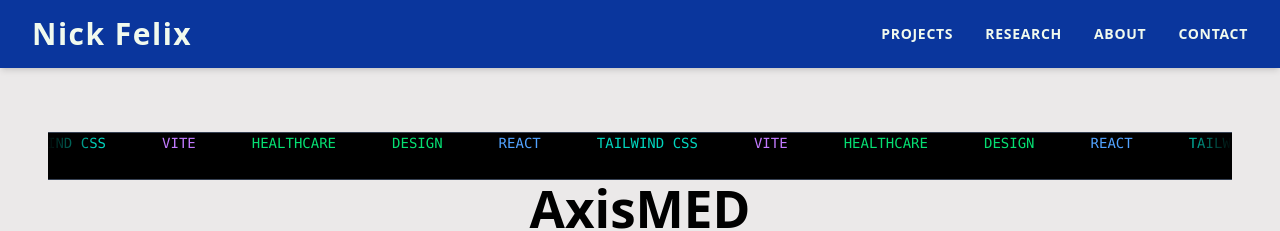
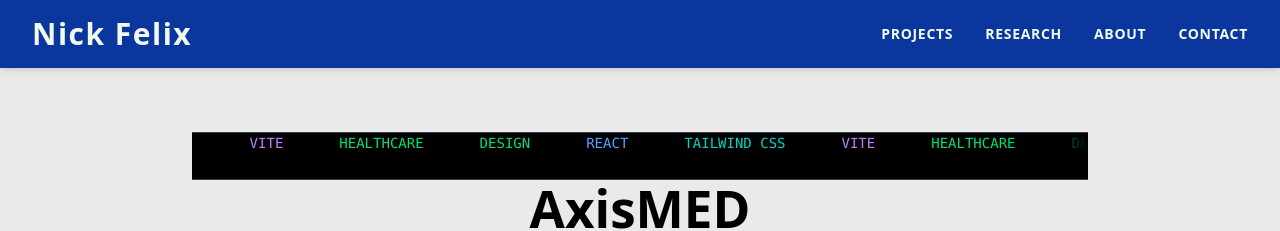
Before and after one commit to nicorox247/Nick-Felix-Site, a React (Vite) app: page /projects/axis-med in a window 1280 px wide. Shown: the top 231 px of the page. Built offline with nearby package versions, Linux system fonts and the light colour scheme.

Commit message:
sizing for project details

```diff
--- a/src/components/ProjectTagTicker.jsx
+++ b/src/components/ProjectTagTicker.jsx
@@ -3,7 +3,7 @@ import './ProjectDetail.css';
 
 export default function ProjectTagTicker({ tags = [] }) {
     // Repeat tags for smooth infinite scroll
-    const repeatedTags = [...tags, ...tags, ...tags];
+    const repeatedTags = [...tags, ...tags, ...tags, ...tags];
     const getColor = (tag) => {
       if (tag.toLowerCase().includes('react')) return 'text-blue-400';
       if (tag.toLowerCase().includes('python')) return 'text-yellow-300';
@@ -15,7 +15,7 @@ export default function ProjectTagTicker({ tags = [] }) {
 
 
     return (
-      <div className="relative overflow-hidden bg-dark border-t border-b border-gray-700 h-12">
+      <div className="relative overflow-hidden bg-dark border-t border-b border-gray-700 h-12 max-w-lg lg:max-w-xl xl:max-w-4xl mx-auto">
         <div className="absolute whitespace-nowrap animate-ticker flex items-center gap-8 px-4">
           {repeatedTags.map((tag, index) => (
             <div
@@ -27,7 +27,7 @@ export default function ProjectTagTicker({ tags = [] }) {
             </div>
           ))}
         </div>
-        {/* Optional glow overlay on edges */}
+        {/* glow overlay on edges */}
         <div className="absolute left-0 top-0 h-full w-12 bg-gradient-to-r from-dark to-transparent z-10" />
         <div className="absolute right-0 top-0 h-full w-12 bg-gradient-to-l from-dark to-transparent z-10" />
       </div>
--- a/src/pages/ProjectDetail.jsx
+++ b/src/pages/ProjectDetail.jsx
@@ -24,9 +24,11 @@ export default function ProjectDetail() {
             <h1 className="text-4xl sm:text-5xl font-bold mb-4">{project.title}</h1>
             <p className="text-lg max-w-2xl mx-auto text-muted/80">{project.description}</p>
             {project.video ? (
-                <video src={project.video} controls className="w-full rounded-4xl mb-4" />
+                <video src={project.video} controls className="w-full mx-auto rounded-4xl mb-4
+                max-w-md sm:max-w-lg md:max-w-2xl lg:max-w-3xl xl:max-w-5xl" />
             ) : (
-                <img src={project.image} alt={project.title} className="w-full rounded-4xl mb-4" />
+                <img src={project.image} alt={project.title} className="w-full mx-auto rounded-4xl mb-4
+                max-w-md sm:max-w-lg md:max-w-2xl lg:max-w-3xl xl:max-w-5xl" />
             )}
             {/* Add more project fields here if needed */}
             <div className="flex flex-wrap justify-center gap-6 py-8">
```
